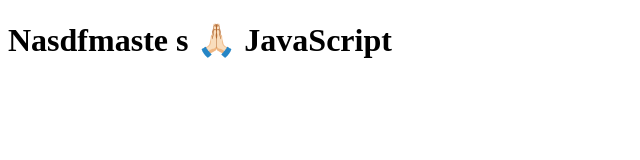
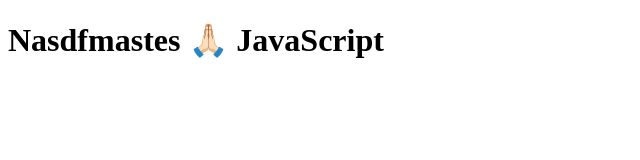
Before and after one commit to sawant98d/JavaScript, a plain HTML site: page index.html in a window 1280 px wide. Shown: the whole page, without its empty margins (0-640 px from the left). Drawn offline with Linux system fonts and the light colour scheme.

Commit message:
chages added

```diff
--- a/index.html
+++ b/index.html
@@ -9,7 +9,7 @@
     </head>
     <body>
         <h1>
-            Nasdfmaste s 🙏🏻 JavaScript
+            Nasdfmastes 🙏🏻 JavaScript
         </h1>
     </body>
 </html>
--- a/index.js
+++ b/index.js
@@ -1,11 +1,11 @@
 
-
-
-getName();
-console.log(x);
 
 var x = 7;
 
 function getName(){
     console.log("Namaste JavaScript");
 }
+
+getName();
+console.log(x);
+console.log(getName);
```
Also changed, not shown: 1 other file.
